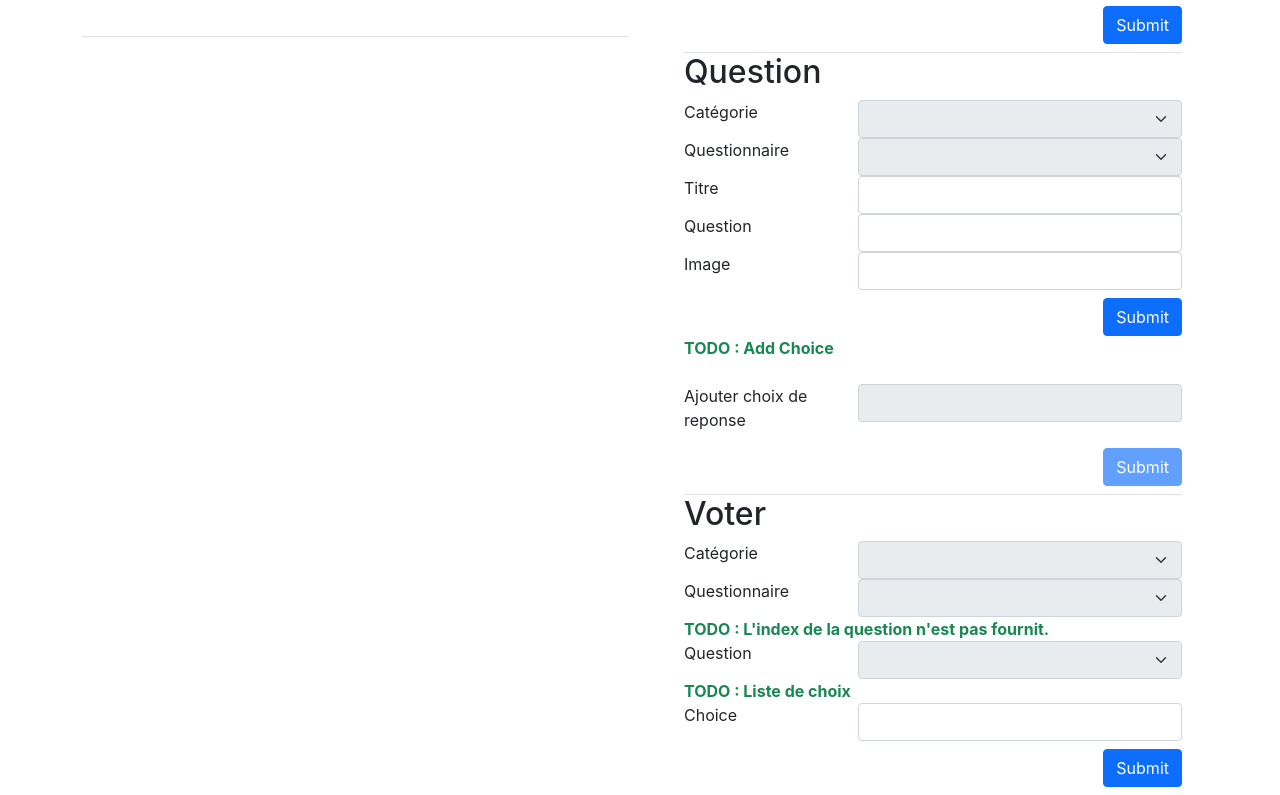
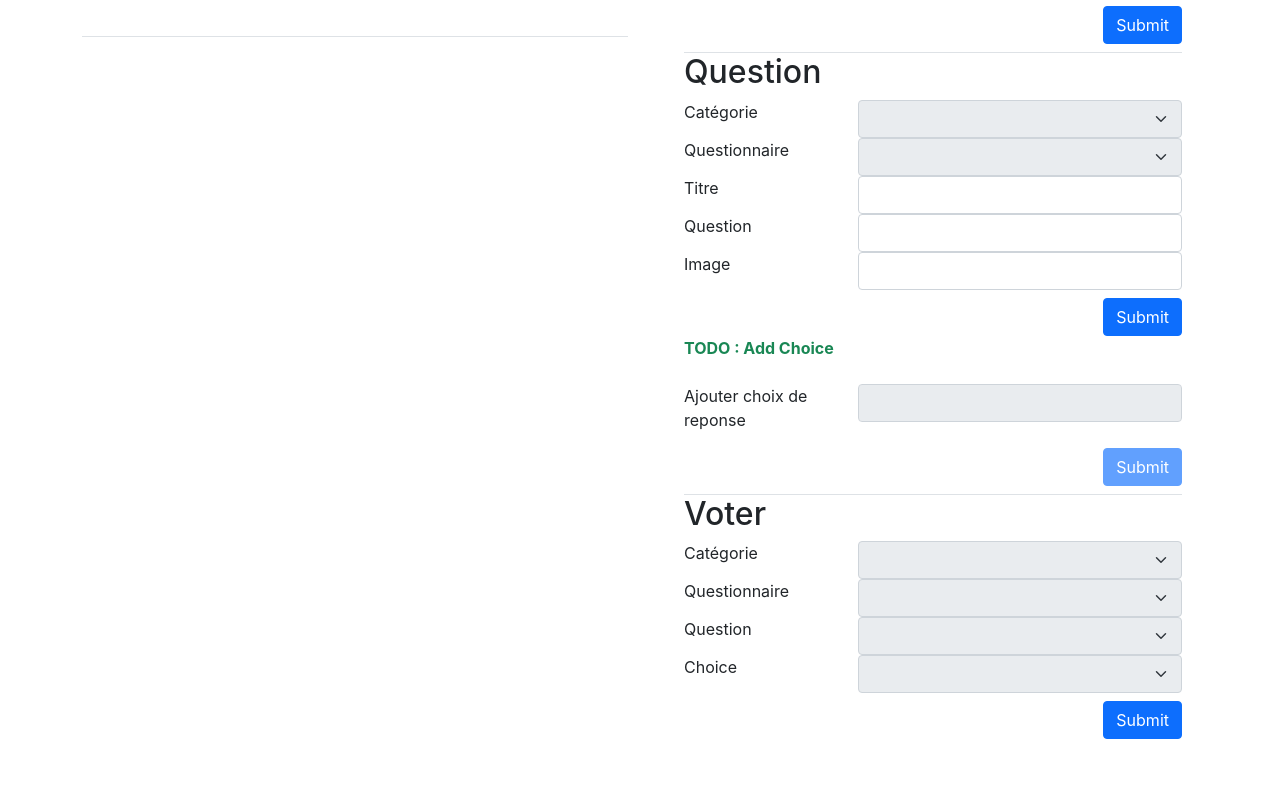
Before and after one commit to davidlefrancq/vote-manager-interface, a React (Create React App) app: page / in a window 1280 px wide. Shown: the part 429-1224 px from the top of the page. After the commit the page ends 1176 px from the top, so only its background shows below. Built offline with nearby package versions, Linux system fonts and the light colour scheme.

Commit message:
[feat] Add Forms Selects auto-completion

```diff
--- a/src/components/Vote.js
+++ b/src/components/Vote.js
@@ -38,6 +38,7 @@ class Vote extends Component {
             categories: [],
             questionnaires: [],
             questions: [],
+            reponses: [],
         };
     }
 
@@ -151,7 +152,7 @@ class Vote extends Component {
 
             // Exécution d'une requete sur le Contract Solidity
             const count = await this.contract.methods.getCountQuestions(categorie, questionnaire).call({from: accounts[0]})
-            console.log("getCountQuestions",count);
+            console.log("getCountQuestions", count);
             for (let i = 0; i < count; i++) {
                 const question = await this.loadQuestion(categorie, questionnaire, i);
                 questions.push(question);
@@ -168,7 +169,7 @@ class Vote extends Component {
             const data = await this.contract.methods.getQuestionData(categorie, questionnaire, index).call({from: accounts[0]})
 
             console.log("Questionnaire : ", data);
-            const question = new QuestionBo(null,data["indexCategorie"], data["indexQuestionnaire"], data["titre"], data["question"], data["image"], data["reponses"]);
+            const question = new QuestionBo(null, data["indexCategorie"], data["indexQuestionnaire"], data["titre"], data["question"], data["image"], data["reponses"]);
             return question;
         }
     }
@@ -339,9 +340,9 @@ class Vote extends Component {
     getQuestionnaireInState = (index) => {
         let questionnaire = null;
 
-        for(const key in this.state.questionnaires){
+        for (const key in this.state.questionnaires) {
             const item = this.state.questionnaires[key];
-            if(item.index == index){
+            if (item.index == index) {
                 questionnaire = item;
             }
         }
@@ -353,9 +354,19 @@ class Vote extends Component {
         event.preventDefault();
         const questionnaire = this.getQuestionnaireInState(event.target.value);
         const questions = await this.loadQuestions(questionnaire.indexCategorie, questionnaire.index);
-        console.log("questions",questions);
+        console.log("questions", questions);
         const state = {...this.state};
         state.questions = questions;
+        this.setState(state);
+    }
+
+    questionChange = (event) => {
+        event.preventDefault();
+        const index = event.target.value;
+        const question = this.state.questions[index];
+        console.log(question);
+        const state = {...this.state};
+        state.reponses = question.reponses;
         this.setState(state);
     }
 
@@ -405,6 +416,8 @@ class Vote extends Component {
                             questionnaires={this.state.questionnaires}
                             questionnaireChange={this.questionnaireChange}
                             questions={this.state.questions}
+                            questionChange={this.questionChange}
+                            reponses={this.state.reponses}
                         />
 
                     </div>
--- a/src/components/render-components/QuestionForm.js
+++ b/src/components/render-components/QuestionForm.js
@@ -2,11 +2,11 @@ import React from 'react';
 
 const QuestionForm = (props) => {
 
-    const {questions} = props;
+    const {questions, questionChange} = props;
 
     const renderQuestionnaireFormOption = (index, question) => {
         return (
-            <option key={index} value={question.index}>{question.question}</option>
+            <option key={index} value={index}>{question.question}</option>
         );
     }
 
@@ -19,7 +19,7 @@ const QuestionForm = (props) => {
     const renderQuestionnairesFormSelect = () => {
         if (questions.length > 0) {
             return (
-                <select className="form-select" name={"question"}>
+                <select className="form-select" name={"question"} onChange={questionChange}>
                     <option></option>
                     {renderQuestionnairesFormOptions()}
                 </select>
--- /dev/null
+++ b/src/components/render-components/ResponsesForm.js
@@ -0,0 +1,38 @@
+import React from 'react';
+
+const ResponsesForm = (props) => {
+    const {reponses} = props;
+
+    const renderResponseFormOption = (index, reponse) => {
+        return (
+            <option key={index} value={index}>{reponse}</option>
+        );
+    }
+
+    const renderResponsesFormOptions = () => {
+        return reponses.map((reponse, index) => {
+            return renderResponseFormOption(index, reponse);
+        });
+    }
+
+    const renderResponsesFormSelect = () => {
+        if (reponses.length > 0) {
+            return (
+                <select className="form-select" name={"choice"}>
+                    <option></option>
+                    {renderResponsesFormOptions()}
+                </select>
+            );
+        } else {
+            return (
+                <select className="form-select disabled" name={"choice"} disabled>
+                    <option></option>
+                </select>
+            );
+        }
+    }
+
+    return renderResponsesFormSelect();
+};
+
+export default ResponsesForm;
--- a/src/components/render-components/Voter.js
+++ b/src/components/render-components/Voter.js
@@ -2,10 +2,20 @@ import React from 'react';
 import CategorieForm from "./CategorieForm";
 import QuestionnaireForm from "./QuestionnaireForm";
 import QuestionForm from "./QuestionForm";
+import ResponsesForm from "./ResponsesForm";
 
 const Voter = (props) => {
 
-    const {voteSubmit, categories, categorieChange, questionnaires, questionnaireChange, questions} = props;
+    const {
+        voteSubmit,
+        categories,
+        categorieChange,
+        questionnaires,
+        questionnaireChange,
+        questions,
+        questionChange,
+        reponses
+    } = props;
 
     return (
         <div className={"container-fluid m-2"}>
@@ -27,21 +37,17 @@ const Voter = (props) => {
                     </div>
                 </div>
 
-                {/* !!! TODO !!! */}
-                <div className={"text-start text-success fw-bold"}>TODO : L'index de la question n'est pas fournit.</div>
                 <div className={"row p-0"}>
                     <label className={"col-4 form-label text-start"}>Question</label>
                     <div className={"col-8"}>
-                        <QuestionForm questions={questions}/>
+                        <QuestionForm questions={questions} questionChange={questionChange}/>
                     </div>
                 </div>
 
-                {/* !!! TODO !!! */}
-                <div className={"text-start text-success fw-bold"}>TODO : Liste de choix</div>
                 <div className={"row p-0"}>
                     <label className={"col-4 form-label text-start"}>Choice</label>
                     <div className={"col-8"}>
-                        <input className={"form-control"} type={"integer"} name={"choice"}/>
+                        <ResponsesForm reponses={reponses}/>
                     </div>
                 </div>
 
```
